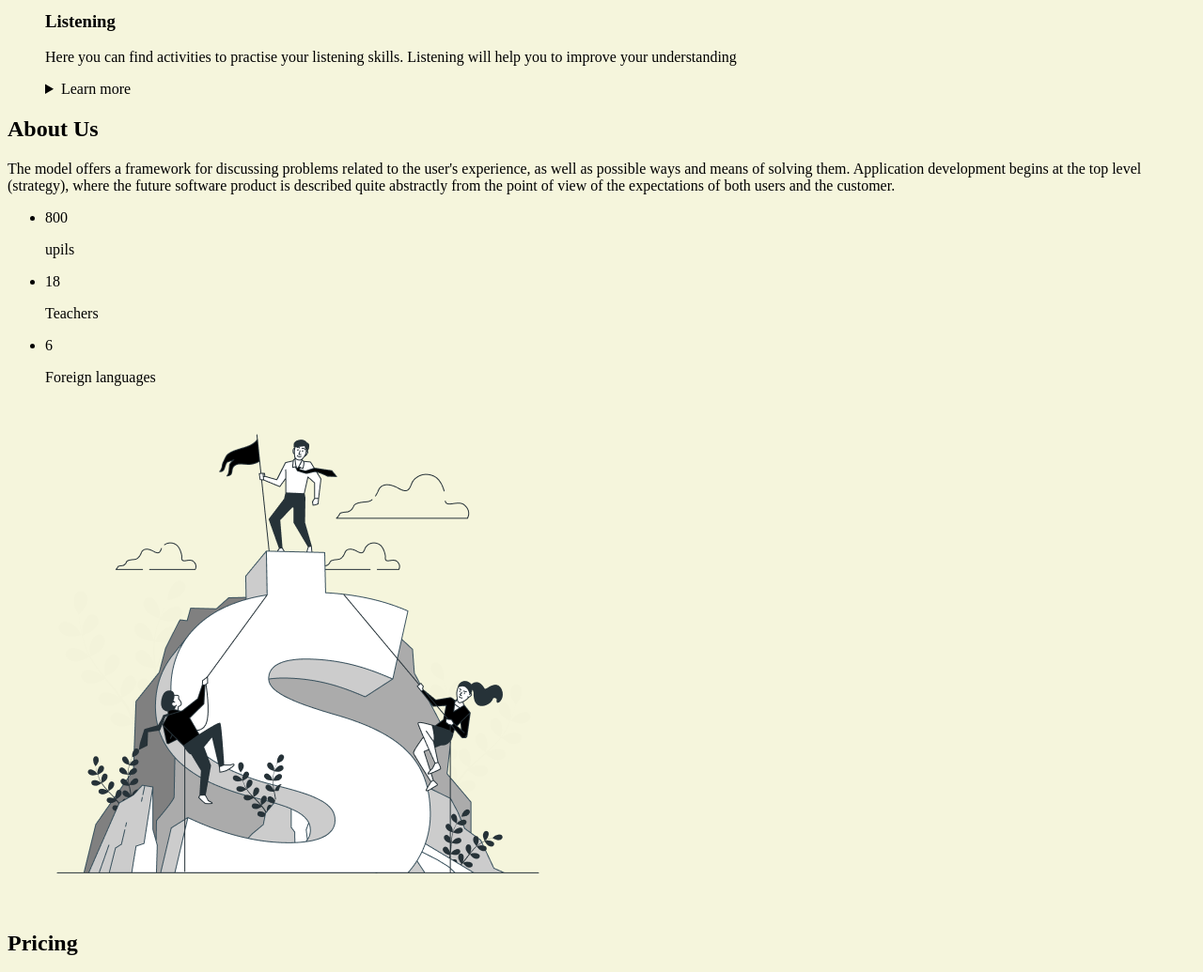
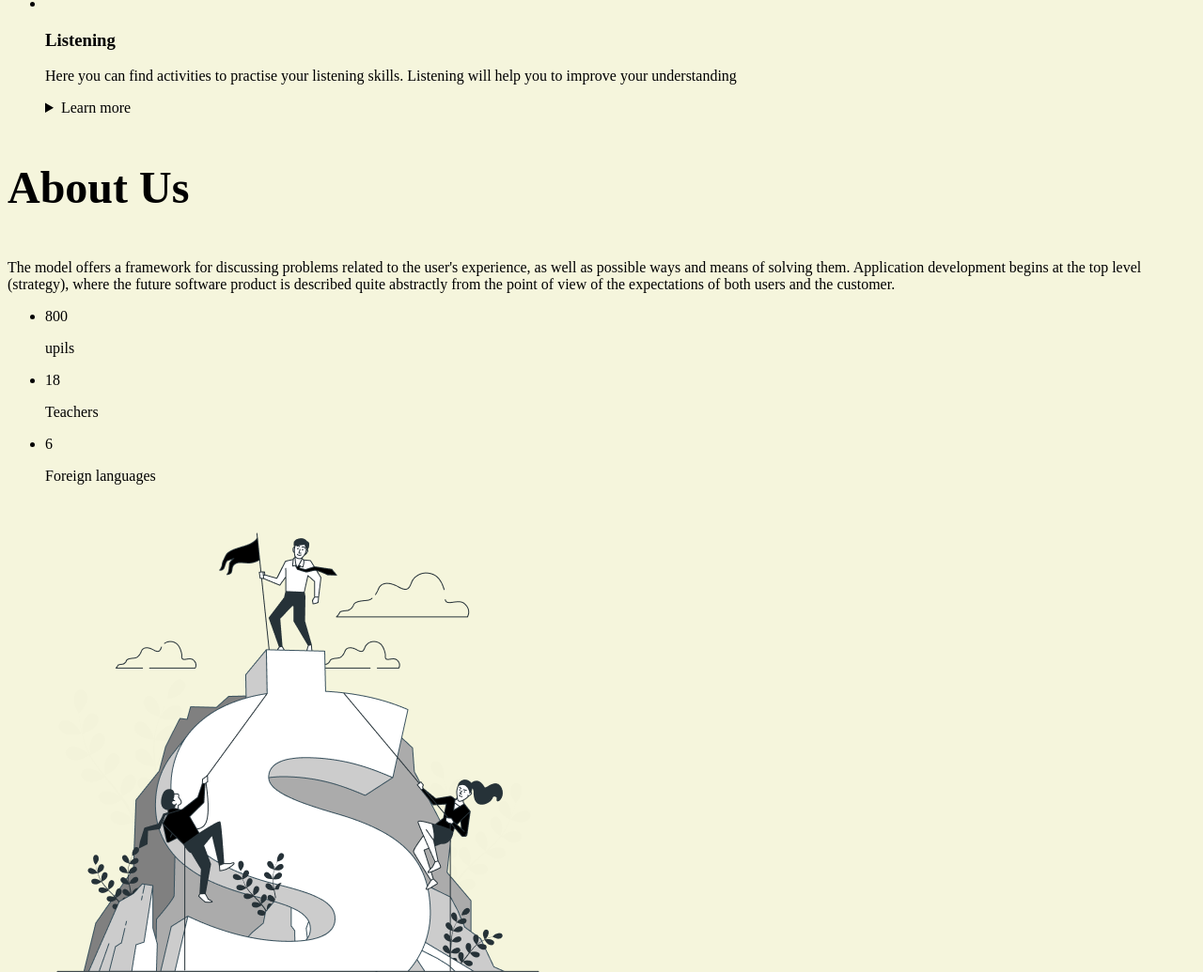
Before and after one commit to dmitrmedv/britlex, a plain HTML site: page index.html in a window 1280 px wide. Shown: the part 1859-2894 px from the top of the page at 94% size. Drawn offline with Linux system fonts and the light colour scheme.

Commit message:
Update styles.css

```diff
--- a/styles/styles.css
+++ b/styles/styles.css
@@ -1,3 +1,12 @@
 body {
-    background-color: beige;
+  background-color: beige;
 }
+
+h2 {
+  font-family: "Poppins";
+  font-style: normal;
+  font-weight: 600;
+  font-size: 48px;
+  line-height: 72px;
+  color: #000000;
+}
```
